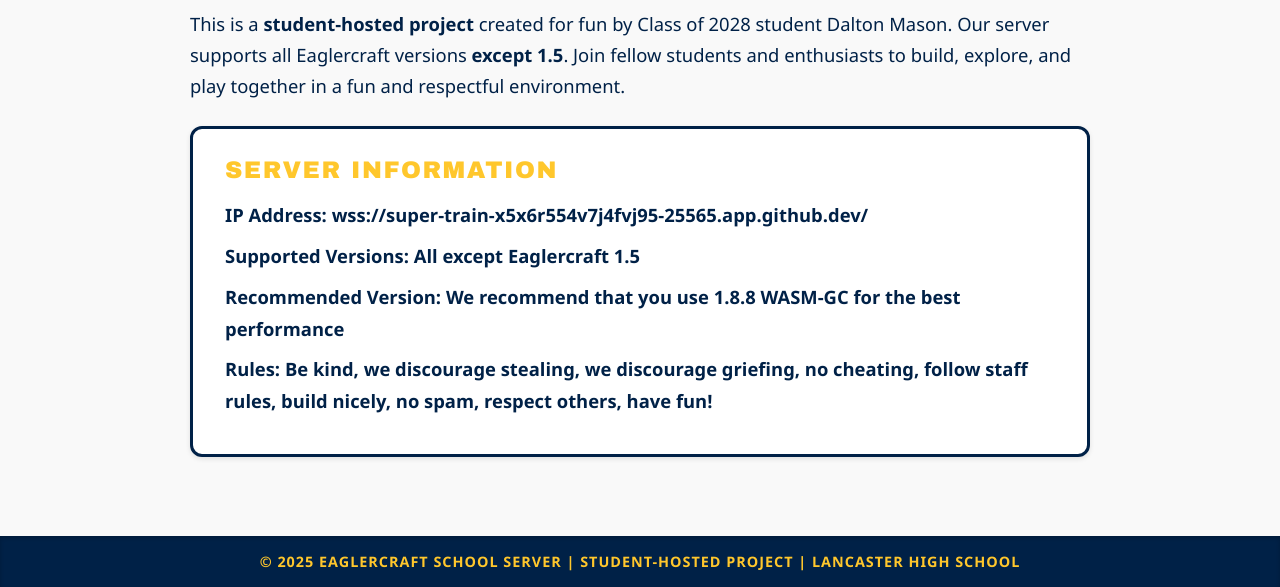
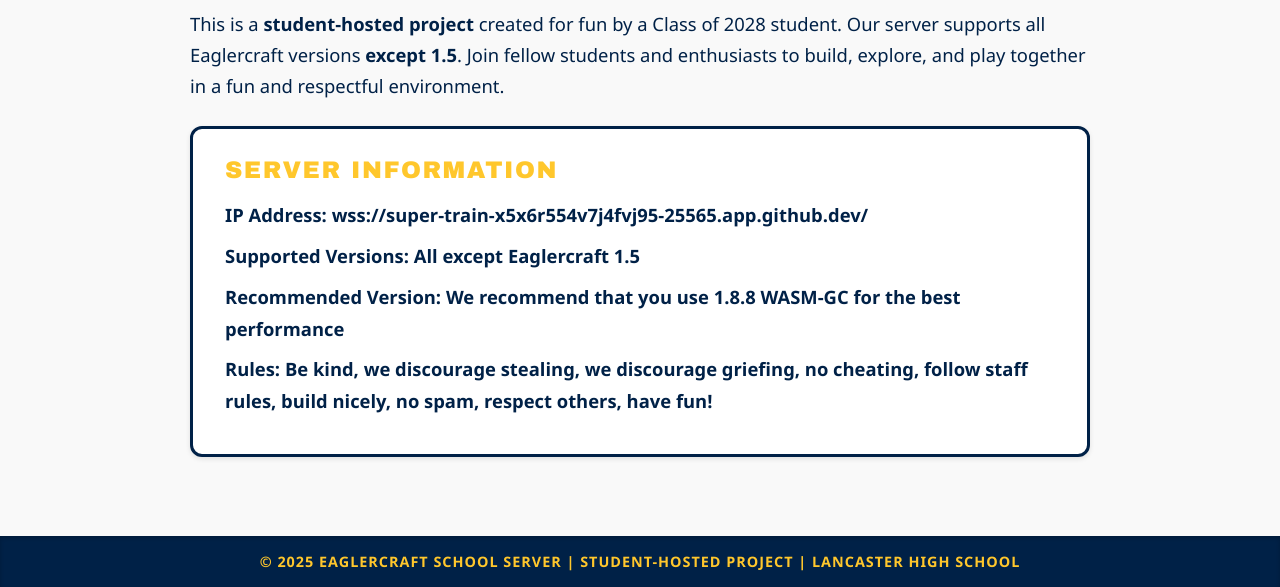
Before and after one commit to Swizhss/lhs-eagler.github.io, a plain HTML site: page index.html in a window 1280 px wide. Shown: the part 213-800 px from the top of the page. Drawn offline with Linux system fonts and the light colour scheme.

Commit message:
Update index.html

```diff
--- a/index.html
+++ b/index.html
@@ -113,7 +113,7 @@
   <main>
     <h1>Welcome to the Eaglercraft School Server!</h1>
     <p>
-      This is a <strong>student-hosted project</strong> created for fun by Class of 2028 student Dalton Mason. Our server supports all Eaglercraft versions <strong>except 1.5</strong>. Join fellow students and enthusiasts to build, explore, and play together in a fun and respectful environment.
+      This is a <strong>student-hosted project</strong> created for fun by a Class of 2028 student. Our server supports all Eaglercraft versions <strong>except 1.5</strong>. Join fellow students and enthusiasts to build, explore, and play together in a fun and respectful environment.
     </p>
     <section class="server-info">
       <h2>Server Information</h2>
```
